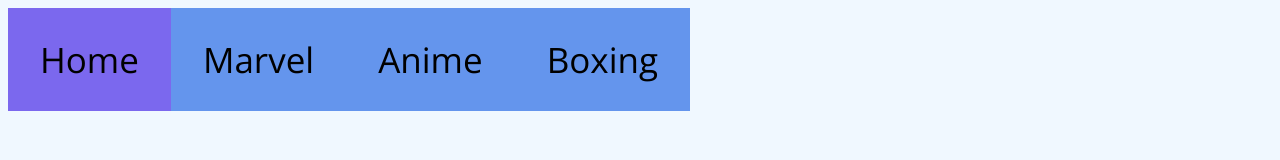
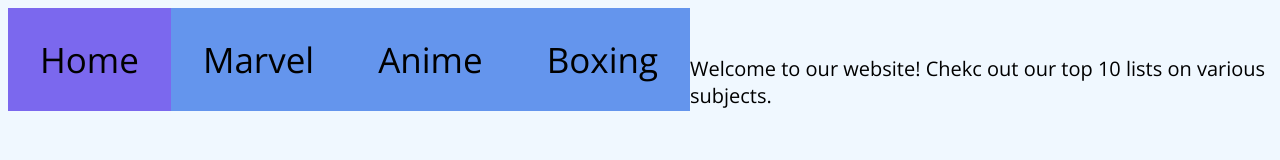
Before and after one commit to coolkidiwthmoney/group2021, a plain HTML site: page index.html in a window 1280 px wide. Drawn offline with nearby package versions, Linux system fonts and the light colour scheme.

Commit message:
Add files via upload

```diff
--- a/index.html
+++ b/index.html
@@ -72,4 +72,7 @@
             <li id = "nav"><a href = "characters.html">Boxing</a></li>
         </ul>
     </head>
+    <body>
+        <p>Welcome to our website! Chekc out our top 10 lists on various subjects.</p>
+    </body>
 </html>
```
